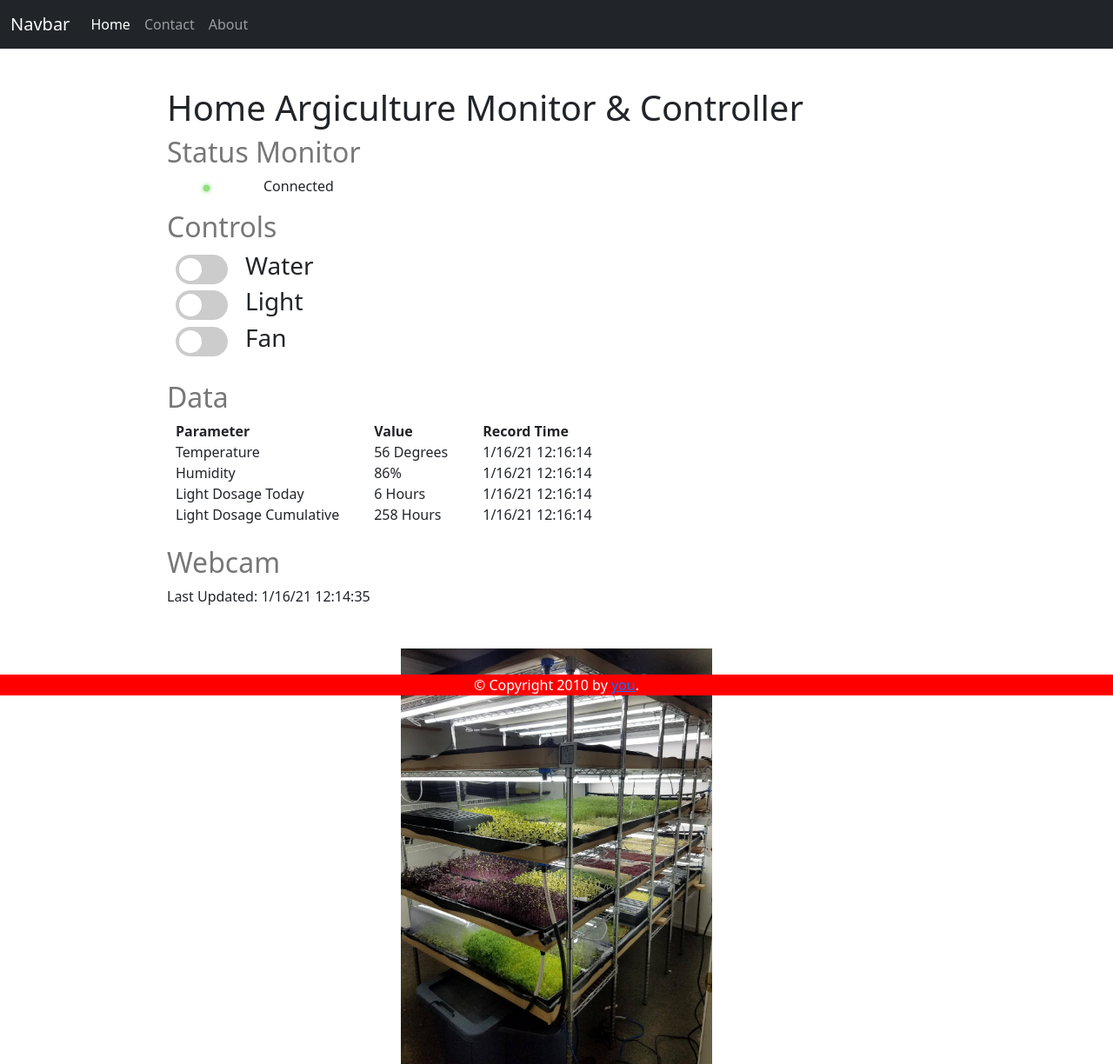
After one commit to borchr27/GrowMonitorSite, a Flask app: page /home in a window 1280 px wide. The commit adds this page. Shown: the whole page at 87% size. Run offline with Flask 2, Linux system fonts and the light colour scheme; some libraries are stand-ins or nearby versions.

Commit message:
fixing navbar, adding more pages

```diff
--- a/app.py
+++ b/app.py
@@ -3,8 +3,16 @@ from flask import Flask, render_template  # importing the render_template functi
 
 app = Flask(__name__)
 # home route
-@app.route("/")
-def hello():
-    return render_template('index.html')
+@app.route("/home")
+def Home():
+    return render_template('home.html')
+
+@app.route("/contact")
+def Contact():
+    return render_template('contact.html')
+
+@app.route("/about")
+def About():
+    return render_template('about.html')
 
 app.run(debug = True)
--- a/static/style.css
+++ b/static/style.css
@@ -10,6 +10,7 @@ main {
 }
 
 .page {
+    padding-top: 100px;
     max-width: 70%;
     margin: auto;
 }
@@ -32,6 +33,7 @@ h2 {
 
 body {
     background-color: #ccc;
+    margin: 25px;
 }
 
 td {
@@ -51,6 +53,7 @@ th {
 .topnav {
     background-color: #333;
     overflow: hidden;
+    margin-bottom: 0px;
 }
 
 
@@ -158,10 +161,6 @@ input:checked+.slider:before {
 
 /* STATUS ---------------------------------------------*/
 
-body {
-    margin: 25px;
-}
-
 ul {
     margin: 0;
     padding: 0;
@@ -195,3 +194,16 @@ ul {
     border: 1px solid #000;
     border-radius: 7px;
 }
+
+
+/* FIXED NAV ADN FOOTER ---------------------------------------------*/
+
+.footer {
+    position: fixed;
+    left: 0;
+    bottom: 0;
+    width: 100%;
+    background-color: red;
+    color: white;
+    text-align: center;
+}
--- /dev/null
+++ b/templates/_layout.html
@@ -0,0 +1,40 @@
+<!DOCTYPE html>
+<html lang="en">
+
+<head>
+    {% block head %}
+    <title>Document</title>
+    <meta charset="UTF-8">
+    <meta name="viewport" content="width=device-width, initial-scale=1.0">
+    <link rel="stylesheet" href="/static/style.css">
+    <link href="https://cdn.jsdelivr.net/npm/bootstrap@5.0.0-beta1/dist/css/bootstrap.min.css" rel="stylesheet" integrity="sha384-giJF6kkoqNQ00vy+HMDP7azOuL0xtbfIcaT9wjKHr8RbDVddVHyTfAAsrekwKmP1" crossorigin="anonymous">
+    <title>{% block title %}{% endblock %} - My Webpage</title>
+    {% endblock %}
+</head>
+
+<nav class="navbar fixed-top navbar-expand-lg navbar-dark bg-dark">
+    <div class="container-fluid">
+        <a class="navbar-brand" href="#">Navbar</a>
+        <button class="navbar-toggler" type="button" data-bs-toggle="collapse" data-bs-target="#navbarNavAltMarkup" aria-controls="navbarNavAltMarkup" aria-expanded="false" aria-label="Toggle navigation">
+        <span class="navbar-toggler-icon"></span>
+      </button>
+        <div class="collapse navbar-collapse" id="navbarNavAltMarkup">
+            <div class="navbar-nav">
+                <a class="nav-link active" aria-current="page" href="http://127.0.0.1:5000/home">Home</a>
+                <a class="nav-link" href="http://127.0.0.1:5000/contact">Contact</a>
+                <a class="nav-link" href="http://127.0.0.1:5000/about">About</a>
+            </div>
+        </div>
+    </div>
+</nav>
+
+<body>
+    <div id="content">{% block content %}{% endblock %}</div>
+    <div class="footer">{% block footer %} &copy; Copyright 2010 by <a href="http://domain.invalid/">you</a>. {% endblock %}</div>
+</body>
+
+<script src="https://code.jquery.com/jquery-3.3.1.slim.min.js" integrity="sha384-q8i/X+965DzO0rT7abK41JStQIAqVgRVzpbzo5smXKp4YfRvH+8abtTE1Pi6jizo" crossorigin="anonymous"></script>
+<script src="https://cdn.jsdelivr.net/npm/@popperjs/core@2.5.4/dist/umd/popper.min.js" integrity="sha384-q2kxQ16AaE6UbzuKqyBE9/u/KzioAlnx2maXQHiDX9d4/zp8Ok3f+M7DPm+Ib6IU" crossorigin="anonymous"></script>
+<script src="https://cdn.jsdelivr.net/npm/bootstrap@5.0.0-beta1/dist/js/bootstrap.min.js" integrity="sha384-pQQkAEnwaBkjpqZ8RU1fF1AKtTcHJwFl3pblpTlHXybJjHpMYo79HY3hIi4NKxyj" crossorigin="anonymous"></script>
+
+</html>
--- /dev/null
+++ b/templates/home.html
@@ -0,0 +1,131 @@
+{% extends "_layout.html" %} {% block title %}Home{% endblock %} {% block head %} {{ super() }}
+<style type="text/css">
+    .important {
+        color: #336699;
+    }
+</style>
+{% endblock %} {% block content %}
+
+<div class="page">
+    <div>
+        <h1>Home Argiculture Monitor & Controller</h1>
+    </div>
+
+    <div>
+        <h2>Status Monitor</h2>
+        <table>
+            <tr>
+                <td>
+                    <ul>
+                        <li class="status open"></li>
+                    </ul>
+                </td>
+                <td>
+                    <ul>
+                        <li>
+                            Connected
+                        </li>
+                    </ul>
+                </td>
+            </tr>
+        </table>
+    </div>
+
+    <div>
+        <h2>Controls</h2>
+        <table>
+            <tbody>
+                <tr>
+                    <td>
+                        <label class="switch">
+                                <input type="checkbox">
+                                <span class="slider round"></span>
+                            </label>
+                    </td>
+                    <td>
+                        <h3>Water</h3>
+                    </td>
+                </tr>
+                <tr>
+                    <td>
+                        <label class="switch">
+                                <input type="checkbox">
+                                <span class="slider round"></span>
+                            </label>
+                    </td>
+                    <td>
+                        <h3>Light</h3>
+                    </td>
+                </tr>
+                <tr>
+                    <td>
+                        <label class="switch">
+                                <input type="checkbox">
+                                <span class="slider round"></span>
+                            </label>
+                    </td>
+                    <td>
+                        <h3>Fan</h3>
+                    </td>
+                </tr>
+            </tbody>
+        </table>
+    </div> <br>
+
+    <div>
+        <h2>Data</h2>
+        <table>
+            <thead>
+                <tr>
+                    <th>Parameter</th>
+                    <th></th>
+                    <th>Value</th>
+                    <th></th>
+                    <th>Record Time</th>
+                </tr>
+            </thead>
+            <tbody>
+                <tr>
+                    <td>Temperature</td>
+                    <td></td>
+                    <td>56 Degrees</td>
+                    <td></td>
+                    <td>1/16/21 12:16:14</td>
+                </tr>
+                <tr>
+                    <td>Humidity</td>
+                    <td></td>
+                    <td>86%</td>
+                    <td></td>
+                    <td>1/16/21 12:16:14</td>
+                </tr>
+                <tr>
+                    <td>Light Dosage Today</td>
+                    <td></td>
+                    <td>6 Hours</td>
+                    <td></td>
+                    <td>1/16/21 12:16:14</td>
+                </tr>
+                <tr>
+                    <td>Light Dosage Cumulative</td>
+                    <td></td>
+                    <td>258 Hours</td>
+                    <td></td>
+                    <td>1/16/21 12:16:14</td>
+                </tr>
+            </tbody>
+        </table>
+    </div> <br>
+
+    <div>
+        <h2>Webcam</h2>
+        <div>Last Updated: 1/16/21 12:14:35</div>
+        <br>
+    </div> <br>
+
+    <div id="plant">
+        <img src="static/vertifarm.jpg" title="">
+    </div>
+</div>
+
+{% endblock %}
```
Also changed, not shown: templates/about.html (added, +13 -0 lines), templates/contact.html (added, +13 -0 lines), templates/index.html (deleted, +0 -148 lines).
